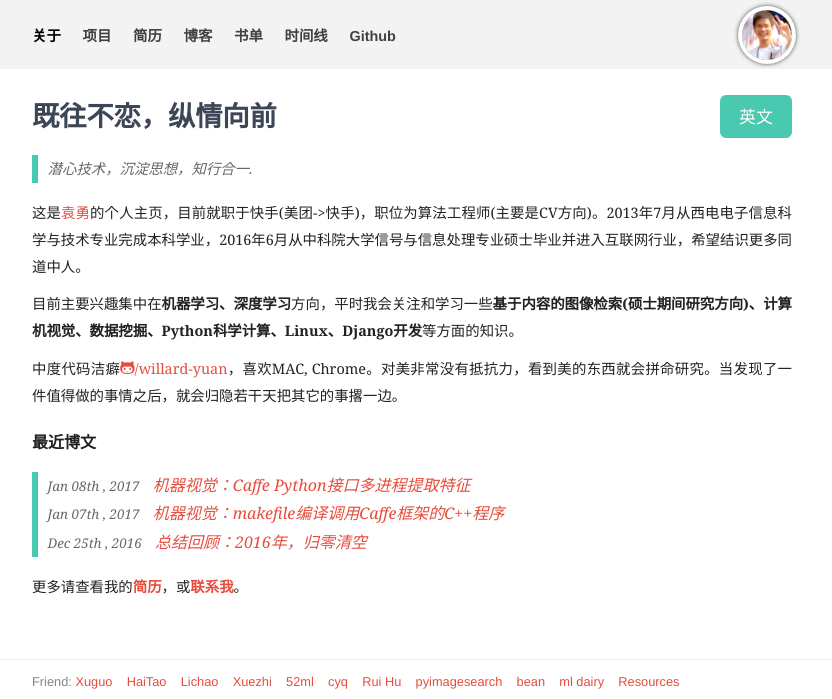
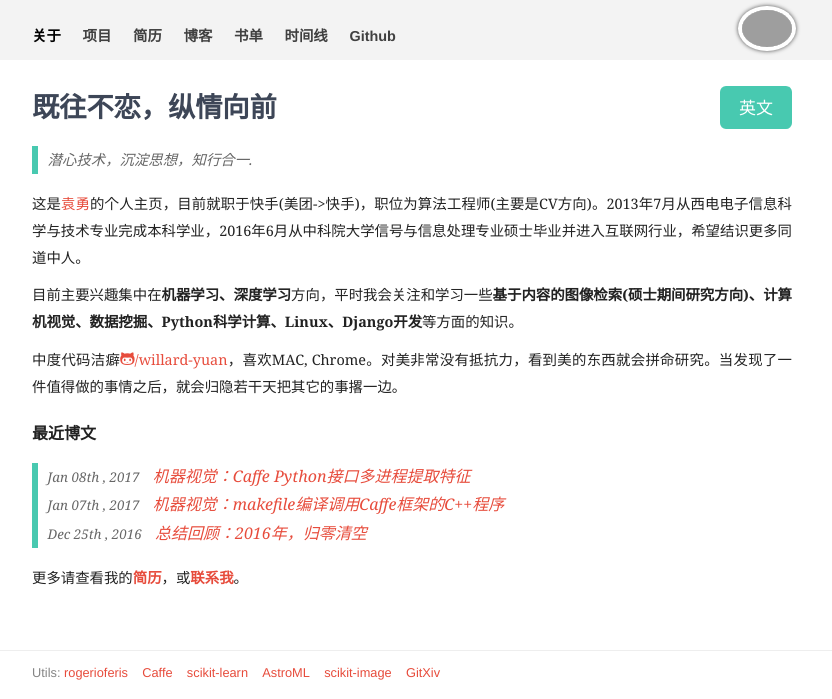
Before and after one commit to IvyGongoogle/IvyGongoogle.github.io, a Jekyll site: the page built from cn/index.html, in a window 1280 px wide. Shown: the top 699 px of the page, without its empty margins (228-1060 px from the left). Built offline with Jekyll 4.4.1, drawn with Linux system fonts in a browser that asks for light colours; nearby versions of some CDN libraries; some of the changed lines change nothing that is shown; grey boxes are pictures that could not be loaded.

Commit message:
update_default

```diff
--- a/_layouts/default.html
+++ b/_layouts/default.html
@@ -7,14 +7,14 @@
   <title>
     {{ page.title }}
     {% if page.category == 'blog' and page.url != '/blog/index.html' %}
-    - Yong Yuan
+    - IvyGongoogle
     {% endif %}
   </title>
   <link rel="stylesheet" href="../css/site.css">
   <link href="//cdn.bootcss.com/font-awesome/4.4.0/css/font-awesome.css" rel="stylesheet">
   <link href="/favicon.ico" rel="shortcut icon" type="image/x-icon" />
   {% if page.description %}<meta name="description" content="{{page.description}}" />{% endif %}
-  <link rel="alternate" type="application/atom+xml" title="RSS Feed for Yong Yuan's blog" href="/feed.xml" />
+  <link rel="alternate" type="application/atom+xml" title="RSS Feed for IvyGongoogle's blog" href="/feed.xml" />
 
   {% if page.url == '/index.html' %}
     <link rel="alternate" hreflang="en" href="/" />
@@ -40,55 +40,40 @@
         <a class="{% if page.category == 'project-zh' %} selected {% endif %}" href="/cn/project">项目</a>
         <!--<a class="{% if page.category == 'resume' %} selected {% endif %}" href="/resume/">Resume</a>-->
         <!--<a href="/resume/">简历</a>-->
-        <a href="/YongYuan_resume.pdf">简历</a>
+        <a href="/IvyGongoogle_resume.pdf">简历</a>
         <!--<a class="{% if page.category == 'publication' %} selected {% endif %}" href="/publication/">出版</a>-->
         <a class="{% if page.category == 'blog' %} selected {% endif %}" href="/blog/">博客</a>
         <a href="/books/">书单</a>
 		    <a href="/timeline/">时间线</a>
-        <a href="https://github.com/willard-yuan">Github</a>
+        <a href="https://github.com/IvyGongoogle">Github</a>
       </nav>
       {% elsif page.url == '/cn/project' %}
       <nav>
         <a class="{% if page.category == 'about-zh' %} selected {% endif %}" href="/cn/">关于</a>
         <a class="{% if page.category == 'project-zh' %} selected {% endif %}" href="/cn/project">项目</a>
-        <!--<a class="{% if page.category == 'resume' %} selected {% endif %}" href="/resume/">Resume</a>-->
-        <!--<a href="/yuanyong_resume_cn.pdf">简历</a>-->
-	      <a href="/YongYuan_resume.pdf">简历</a>
+	      <a href="/IvyGongoogle_resume.pdf">简历</a>
         <!--<a class="{% if page.category == 'publication' %} selected {% endif %}" href="/publication/">出版</a>-->
         <a class="{% if page.category == 'blog' %} selected {% endif %}" href="/blog/">博客</a>
 	      <a href="/books/">书单</a>
 		    <a href="/timeline/">时间线</a>
-        <a href="https://github.com/willard-yuan">Github</a>
+        <a href="https://github.com/IvyGongoogle">Github</a>
       </nav>
       {% else %}
       <nav>
         <a class="{% if page.category == 'about' %} selected {% endif %}" href="/">About</a>
         <a class="{% if page.category == 'project' %} selected {% endif %}" href="/project/">Project</a>
-        <!--<a class="{% if page.category == 'resume' %} selected {% endif %}" href="/resume/">Resume</a>-->
-	      <!--<a href="/yuanyong_resume_cn.pdf">Resume</a>-->
-	      <a href="/YongYuan_resume.pdf">Resume</a>
+
+	      <a href="/IvyGongoogle_resume.pdf">Resume</a>
         <!--<a class="{% if page.category == 'publication' %} selected {% endif %}" href="/publication/">Publication</a>-->
         <a class="{% if page.category == 'blog' %} selected {% endif %}" href="/blog/">Blog</a>
 	      <a href="/books/">Book</a>
 		    <a href="/timeline/">Times</a>
-        <a href="https://github.com/willard-yuan">Github</a>
+        <a href="https://github.com/IvyGongoogle">Github</a>
       </nav>
 	  {% endif %}
 
       <div class="pull-right right logo">
-        <!--<div class="name">
-          <a href="/">Yong Yuan</a><br />
-          <small>
-            <em>
-              {% if page.url == '/cn/index.html' %}
-                <a href="/cn">开发者</a>
-              {% else %}
-                <a href="/">developer</a>
-              {% endif %}
-            </em>
-          </small>
-        </div>-->
-        <a href="http://yongyuan.name/"><img class="avatar" src="/images/YongYuan.png" alt="My profile picture" /></a>
+        <a href="http://IvyGongoogle.github.io/"><img class="avatar" src="/images/IvyGongoogle.png" alt="My profile picture" /></a>
       </div>
       <div class="clear"></div>
     </header>
@@ -100,27 +85,27 @@
 
   <footer>
     <div  style="border-bottom: 1px solid #eee"></div>
-    <p class="linkings">
+   <!--  <p class="linkings">
         Friend: <a href="http://peqiu.com/">Xuguo</a>&nbsp&nbsp&nbsp&nbsp<a href="http://jasonmpe.github.io/">HaiTao</a>&nbsp&nbsp&nbsp&nbsp<a href="https://sites.google.com/site/raphaelitemou/">Lichao</a>&nbsp&nbsp&nbsp&nbsp<a href="http://zhangxuezhi.com/">Xuezhi</a>&nbsp&nbsp&nbsp&nbsp<a href="http://www.52ml.net/">52ml</a>&nbsp&nbsp&nbsp&nbsp<a href="http://caoyaqiang.com/">cyq</a>&nbsp&nbsp&nbsp&nbsp<a href="http://personal.ee.surrey.ac.uk/Personal/R.Hu/">Rui Hu</a>&nbsp&nbsp&nbsp&nbsp<a href="http://www.pyimagesearch.com/">pyimagesearch</a>&nbsp&nbsp&nbsp&nbsp<a href="http://bean.logdown.com/">bean</a>&nbsp&nbsp&nbsp&nbsp<a href="http://ml.memect.com/">ml dairy</a>&nbsp&nbsp&nbsp&nbsp<a href="http://rogerioferis.com/VisualRecognitionAndSearch2014/Resources.html/">Resources</a>
-    </p>
+    </p> -->
     <p class="linkings">
         Utils: <a href="http://rogerioferis.com/VisualRecognitionAndSearch2014/Resources.html">rogerioferis</a>&nbsp&nbsp&nbsp&nbsp<a href="http://caffe.berkeleyvision.org/">Caffe</a>&nbsp&nbsp&nbsp&nbsp<a href="http://scikit-learn.org/stable/index.html">scikit-learn</a>&nbsp&nbsp&nbsp&nbsp<a href="http://www.astroml.org/index.html">AstroML</a></a>&nbsp&nbsp&nbsp&nbsp<a href="http://scikit-image.org/">scikit-image</a></a>&nbsp&nbsp&nbsp&nbsp<a href="http://gitxiv.com/">GitXiv</a>
     </p>
     <p>
       Made with <a href="http://jekyllrb.com/">Jekyll</a>,
-      hosted on <a href="https://github.com/willard-yuan/willard-yuan.github.io">Github Pages</a>. Inspired by <a href="http://sebastien.saunier.me/">saunier</a>, designed by <a href="http://yongyuan.name">Willard</a>.
+      hosted on <a href="https://github.com/IvyGongoogle/IvyGongoogle.github.io">Github Pages</a>. Inspired by <a href="http://sebastien.saunier.me/">saunier</a>, designed by <a href="https://ivygongoogle.github.io/">Ivy</a>.
     </p>
     </p>
       <a href="http://www.easycounter.com/"><img src="http://www.easycounter.com/counter.php?willard"border="0" alt="Website Hit Counter"></a> since August 2013.
     </p>
     <ul class="links">
       <!--li>
-        <a href="https://github.com/willard-yuan" title="See my code on GitHub">
+        <a href="https://github.com/ivygongoogle" title="See my code on GitHub">
           <i class="icon-github"></i>
         </a>
       </li>
       <li>
-        <a href="https://twitter.com/intent/follow?screen_name=yongyuan001" title="Follow me on Twitter">
+        <a href="https://twitter.com/intent/follow?screen_name=ivygongoogle" title="Follow me on Twitter">
           <i class="icon-twitter"></i>
         </a>
       </li>
```
Also changed, not shown: 1 other file.
